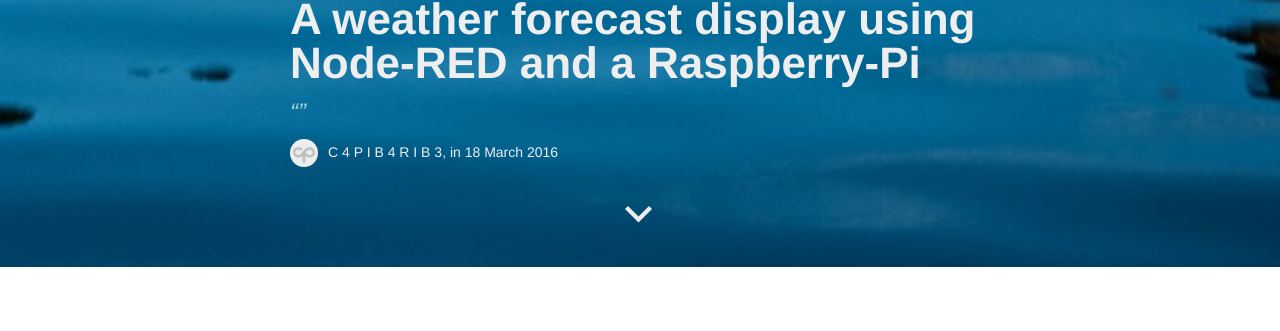
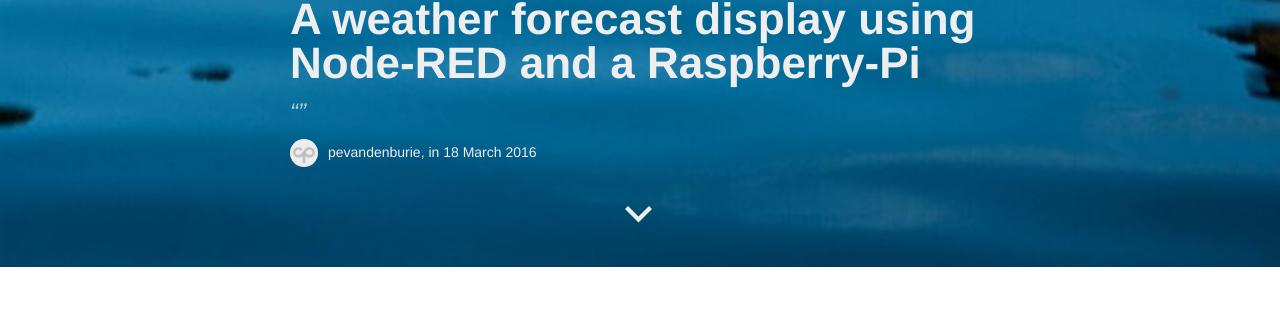
Before and after one commit to pevandenburie/pevandenburie.github.io, a Jekyll site: the page built from _posts/2016-03-18-weather-forecast-display.md, in a window 1280 px wide and 900 px high, scrolled down 517 px. Shown: the part 116-447 px from the top of the window. Built offline with Jekyll 4.4.1, drawn with Linux system fonts in a browser that asks for light colours; some web fonts are replaced; comment, search, counter and statistics services are not loaded.

Commit message:
Changed blog title

```diff
--- a/_config.yml
+++ b/_config.yml
@@ -4,7 +4,7 @@ markdown: kramdown
 permalink: /blog/:title
 
 # Setup
-title:            C 4 P I B 4 R I B 3
+title:            pevandenburie
 tagline:          'blog'
 description:      >
                   I'm a software engineer. I've been traveling from the embedded world to the clouds since 10 years. Here are some of my best finds.
```
